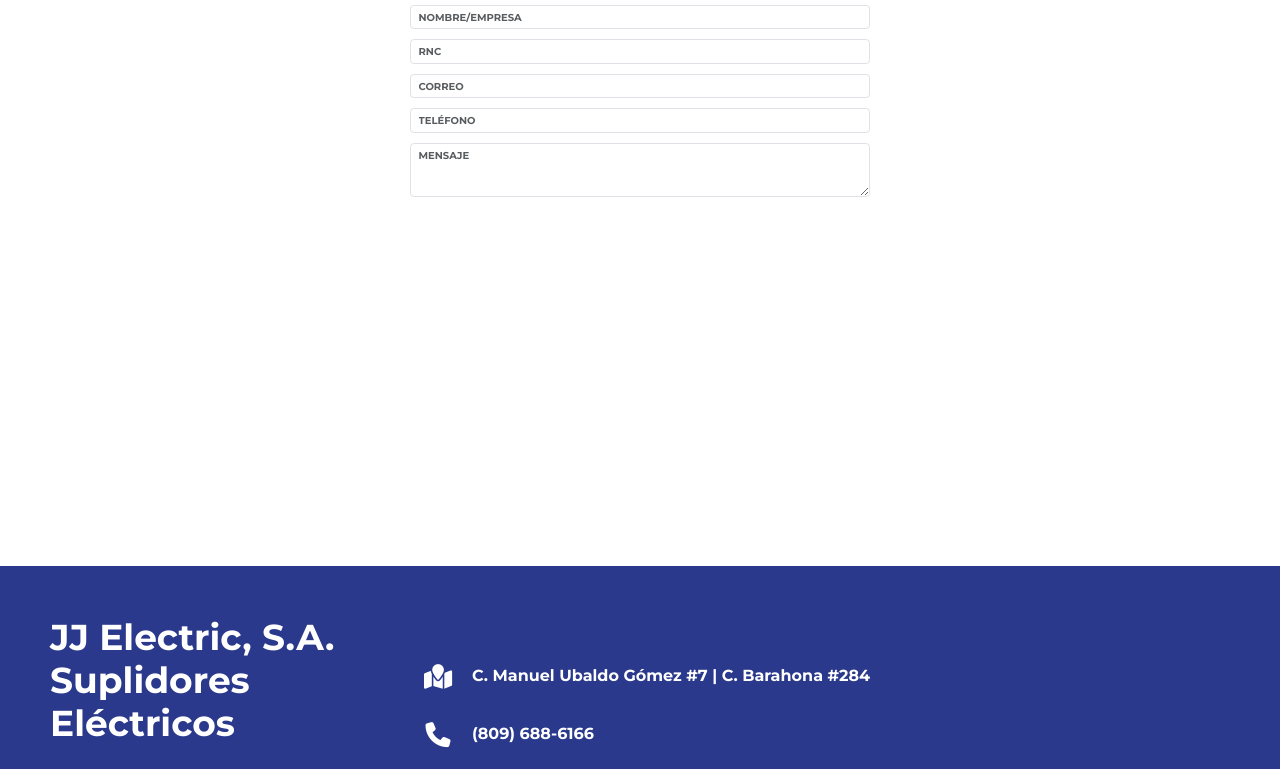
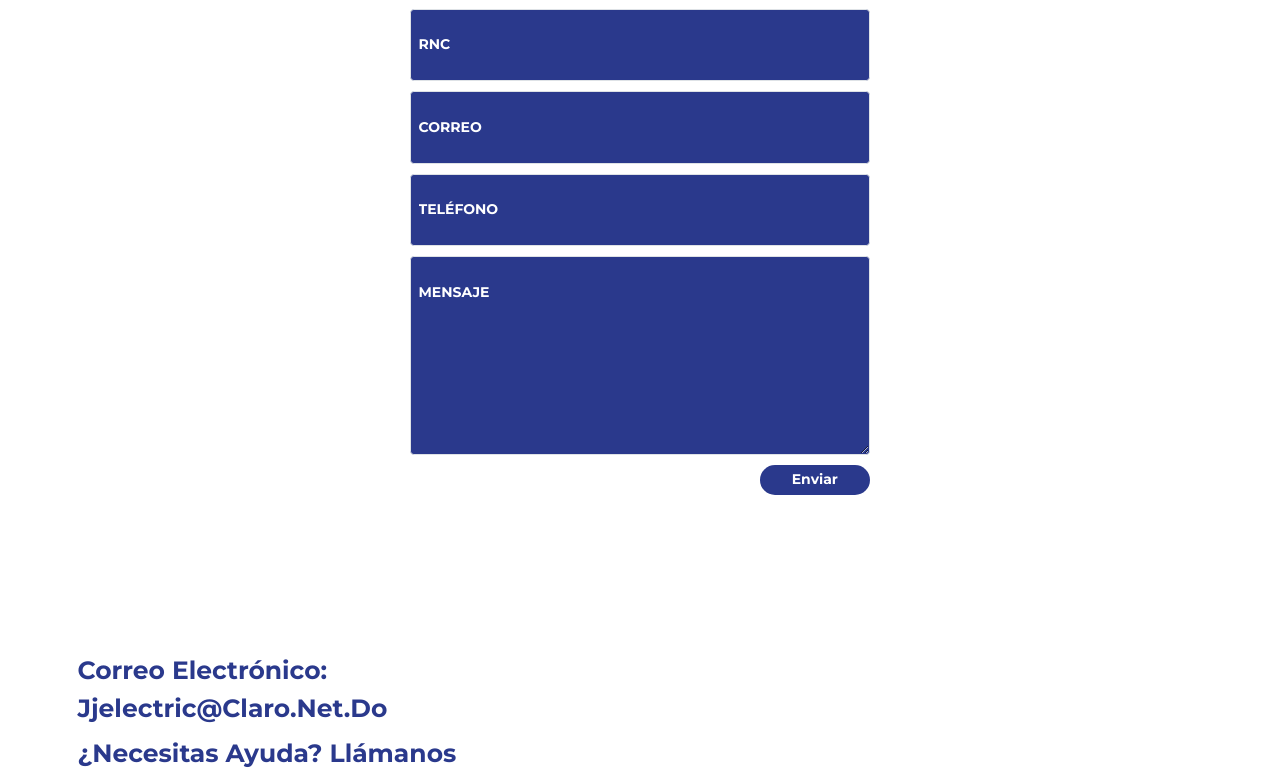
Before and after one commit to softspacex/JJElectricVue, a Vue app: page /cotizar in a window 1280 px wide. Shown: the part 652-1421 px from the top of the page. Built offline with nearby package versions, Linux system fonts and the light colour scheme.

Commit message:
Subiendo cotizar page

```diff
--- a/src/views/Cotizar.vue
+++ b/src/views/Cotizar.vue
@@ -3,10 +3,13 @@
 
   <article>
     <div class="image-container">
-    <img src="/cotizar-1.jpeg" alt="Cotiza en Línea">
+      <img src="/cotizar-1.jpeg" alt="Cotiza en Línea" />
       <div class="overlay">
         <h1>COTIZA EN LÍNEA</h1>
-      <p>Por favor completa el siguiente formulario para enviarnos tu cotización. Te responderemos en el menor tiempo posible.</p>
+        <p>
+          Por favor completa el siguiente formulario para enviarnos tu
+          cotización. Te responderemos en el menor tiempo posible.
+        </p>
         <p>¡Gracias por confiar en nosotros!</p>
       </div>
     </div>
@@ -15,27 +18,46 @@
   <div class="cotizar-form-container">
     <article class="cotizar-form">
       <div class="mb-3">
-        <input type="text" class="form-control" placeholder="NOMBRE/EMPRESA">
+        <input type="text" class="form-control" placeholder="NOMBRE/EMPRESA" />
       </div>
       <div class="mb-3">
-        <input type="text" class="form-control" placeholder="RNC">
+        <input type="text" class="form-control" placeholder="RNC" />
       </div>
       <div class="mb-3">
-        <input type="email" class="form-control" placeholder="CORREO">
+        <input type="email" class="form-control" placeholder="CORREO" />
       </div>
       <div class="mb-3">
-        <input type="text" class="form-control" placeholder="TELÉFONO">
+        <input type="text" class="form-control" placeholder="TELÉFONO" />
       </div>
       <div class="mb-3">
-        <textarea class="form-control" rows="3" placeholder="MENSAJE"></textarea>
+        <textarea
+          class="form-control"
+          rows="3"
+          placeholder="MENSAJE"
+        ></textarea>
+      </div>
+      <div class="button-container col-auto">
+        <button type="submit" class="btn mb-3 btn-send">Enviar</button>
       </div>
     </article>
   </div>
 
-
-
   <article>
+    <div class="container">
+      <div class="row">
+        <div class="col">
+          <h2 class="text-start text-info">Correo Electrónico:</h2>
+          <p class="text-start text-info">jjelectric@claro.net.do</p>
+          <h2 class="text-start text-info">¿Necesitas ayuda? Llámanos</h2>
+          <p class="text-start text-info">809-688-6166</p>
+        </div>
+      </div>
+    </div>
+  </article>
+  <article>
+    <div class="footer">
       <the-footer></the-footer>
+    </div>
   </article>
 </template>
 
@@ -76,7 +98,7 @@
 }
 
 .overlay p {
-      font-size: 2.0em;
+  font-size: 2em;
 }
 .cotizar-form-container {
   display: flex;
@@ -84,11 +106,66 @@
   align-items: center;
   min-height: 50vh; /* Altura mínima para centrar verticalmente */
 }
-    .cotizar-form{
+.cotizar-form {
+  display: flex;
+  flex-direction: column;
   width: 40%;
   max-width: 500px;
   padding: 20px;
-      border-radius: 5px;
+}
+.form-control {
+  width: 100%;
+  line-height: 4.5;
+  background: var(--dark-blue);
+  font-size: 14px;
+  color: white;
+}
+/* Selecciona los inputs dentro de .cotizar-form-container y cambia el color del placeholder a blanco */
+.cotizar-form-container .form-control::placeholder {
+  color: white;
+}
 
+/* Asegúrate de que los navegadores con soporte diferente también cambien el color del placeholder */
+.cotizar-form-container .form-control:-ms-input-placeholder {
+  color: white;
+}
+
+.cotizar-form-container .form-control::-ms-input-placeholder {
+  color: white;
+}
+
+.cotizar-form-container .form-control::-webkit-input-placeholder {
+  color: white;
+}
+.button-container {
+  display: flex;
+  justify-content: flex-end;
+}
+.btn-send {
+  font-size: 14px;
+  width: 24%;
+  background: var(--dark-blue);
+  color: white;
+  border-radius: 2rem;
+}
+.text-info {
+  font-size: 25px;
+  color: var(--dark-blue) !important;
+}
+.footer {
+  margin-top: -20rem !important;
+}
+
+@media (max-width: 768px) {
+  .form-control {
+    width: 124%;
+  }
+  .btn-send {
+    font-size: 14px;
+    width: 38%;
+    background: var(--dark-blue);
+    color: white;
+    border-radius: 2rem;
+  }
 }
 </style>
```
Lines whose indentation alone changed are shown as unchanged.
